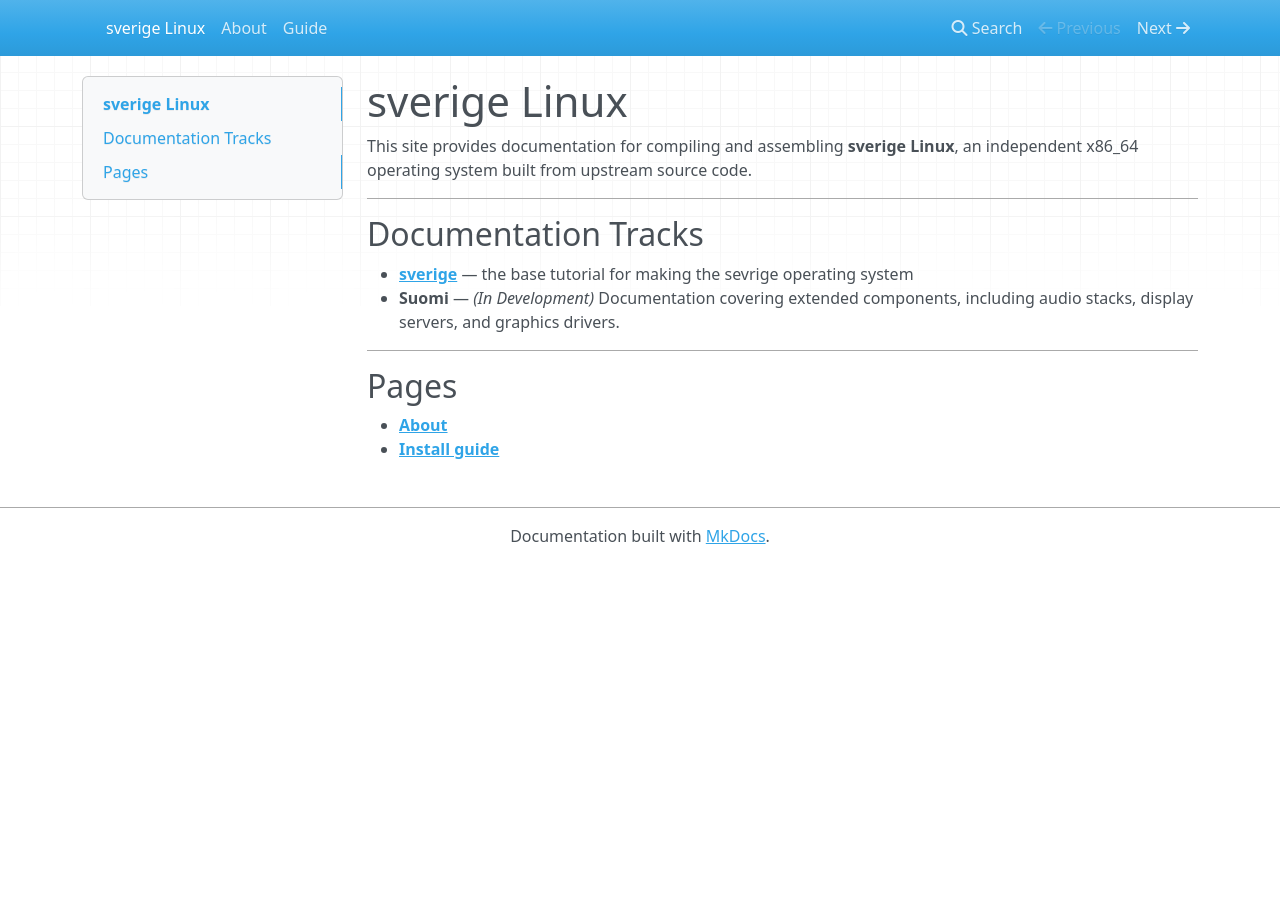
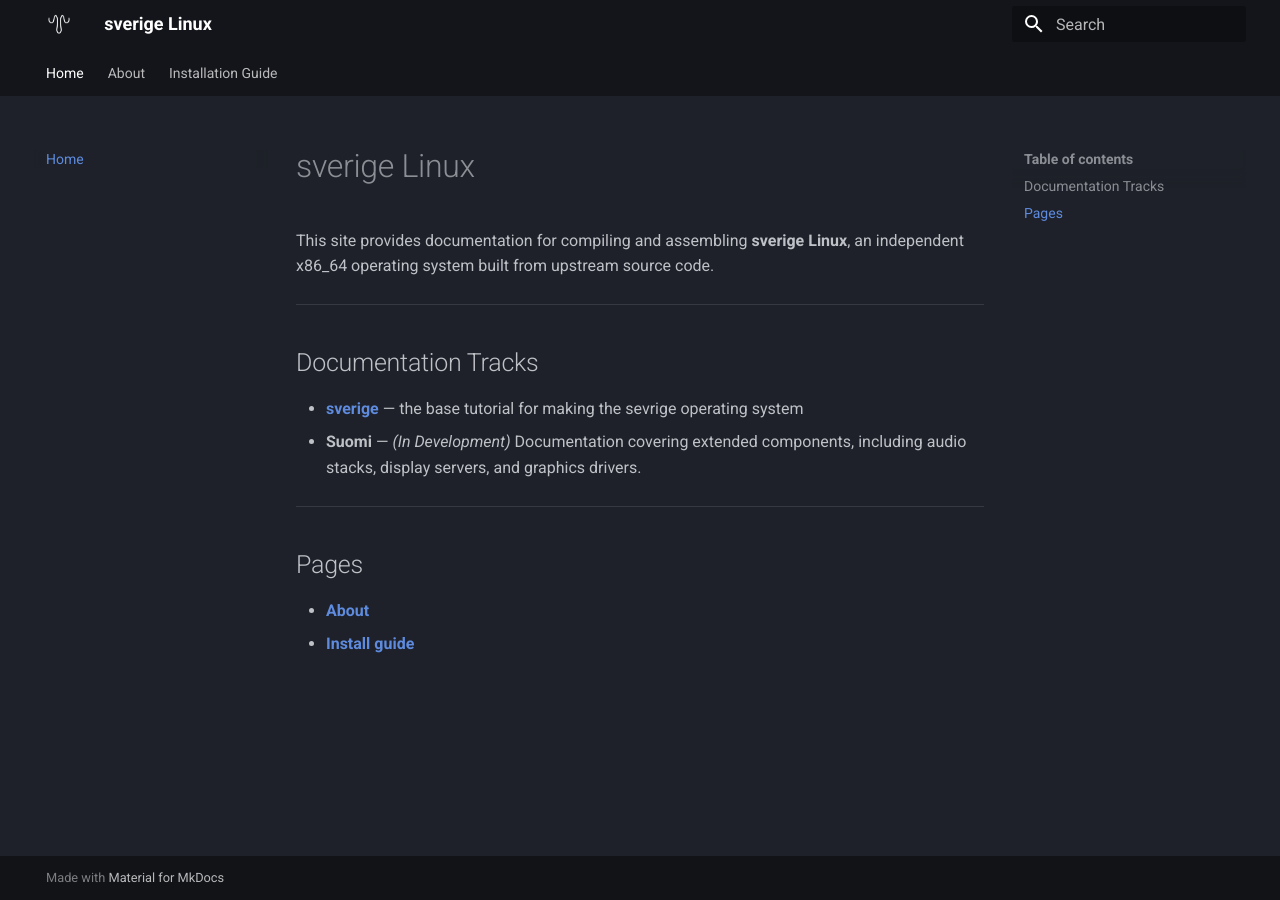
Before and after one commit to ollipix/sverige, an MkDocs documentation site: the page built from docs/index.md, in a window 1280 px wide. Built offline with MkDocs 1.6.1 and Material for MkDocs 9.7.7, drawn with Linux system fonts in a browser that asks for light colours; nearby versions of some CDN libraries; some of the changed lines change nothing that is shown.

Commit message:
Revise mkdocs.yml for Material theme and navigation
Updated mkdocs configuration to use Material theme and added navigation.

```diff
--- a/mkdocs.yml
+++ b/mkdocs.yml
@@ -1,53 +1,24 @@
-name: Deploy sverige Linux documentation
+site_name: sverige Linux
+site_url: https://ollipix.github.io/sverige-docs/
+site_description: Independent, source-built x86_64 operating system documentation.
 
-on:
-  push:
-    branches:
-      - main
+theme:
+  name: material
+  logo: assets/images/logo.png
+  favicon: assets/images/logo.png
+  palette:
+    scheme: slate
+    primary: black
+    accent: lime
+  features:
+    - navigation.tabs
+    - navigation.sections
+    - navigation.top
+    - search.suggest
+    - search.highlight
+    - content.code.copy
 
-permissions:
-  contents: read
-  pages: write
-  id-token: write
-
-concurrency:
-  group: pages
-  cancel-in-progress: false
-
-jobs:
-  build:
-    runs-on: ubuntu-latest
-
-    steps:
-      - name: Checkout
-        uses: actions/checkout@v4
-
-      - name: Setup Python
-        uses: actions/setup-python@v5
-        with:
-          python-version: "3.x"
-
-      - name: Install MkDocs
-        run: |
-          pip install mkdocs-material
-
-      - name: Build documentation
-        run: mkdocs build --strict
-
-      - name: Upload Pages artifact
-        uses: actions/upload-pages-artifact@v3
-        with:
-          path: site
-
-  deploy:
-    environment:
-      name: github-pages
-      url: ${{ steps.deployment.outputs.page_url }}
-
-    runs-on: ubuntu-latest
-    needs: build
-
-    steps:
-      - name: Deploy to GitHub Pages
-        id: deployment
-        uses: actions/deploy-pages@v4
+nav:
+  - Home: index.md
+  - About: about.md
+  - Installation Guide: guide.md
```
